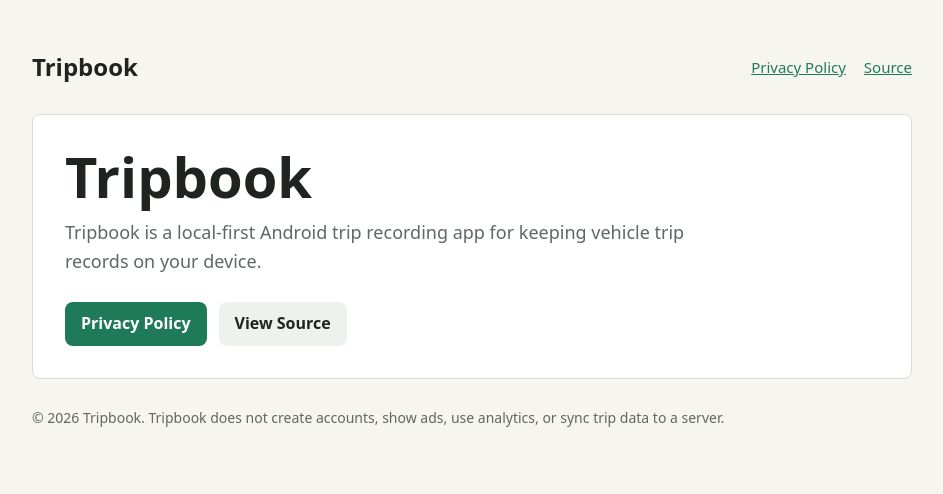
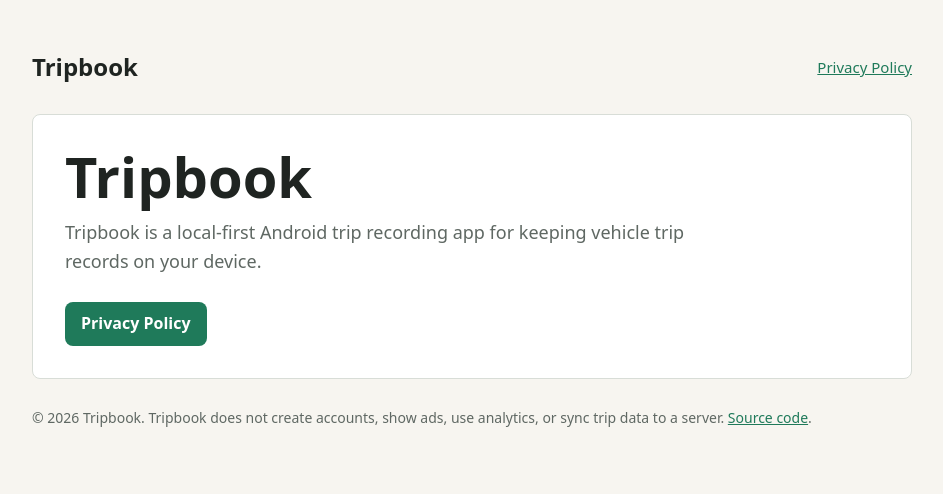
Before and after one commit to Snupai/tripbook, a plain HTML site: page docs/index.html in a window 1280 px wide. Shown: the whole page, without its empty margins (168-1111 px from the left). Drawn offline with Linux system fonts and the light colour scheme.

Commit message:
Simplify Tripbook pages homepage

```diff
--- a/docs/index.html
+++ b/docs/index.html
@@ -13,7 +13,6 @@
             <div class="brand">Tripbook</div>
             <nav class="nav" aria-label="Main navigation">
                 <a href="privacy-policy/">Privacy Policy</a>
-                <a href="https://github.com/Snupai/tripbook">Source</a>
             </nav>
         </header>
 
@@ -22,12 +21,11 @@
             <p>Tripbook is a local-first Android trip recording app for keeping vehicle trip records on your device.</p>
             <div class="actions">
                 <a class="button" href="privacy-policy/">Privacy Policy</a>
-                <a class="button secondary" href="https://github.com/Snupai/tripbook">View Source</a>
             </div>
         </section>
 
         <footer class="site-footer">
-            <p>&copy; 2026 Tripbook. Tripbook does not create accounts, show ads, use analytics, or sync trip data to a server.</p>
+            <p>&copy; 2026 Tripbook. Tripbook does not create accounts, show ads, use analytics, or sync trip data to a server. <a href="https://github.com/Snupai/tripbook">Source code</a>.</p>
         </footer>
     </main>
 </body>
```
